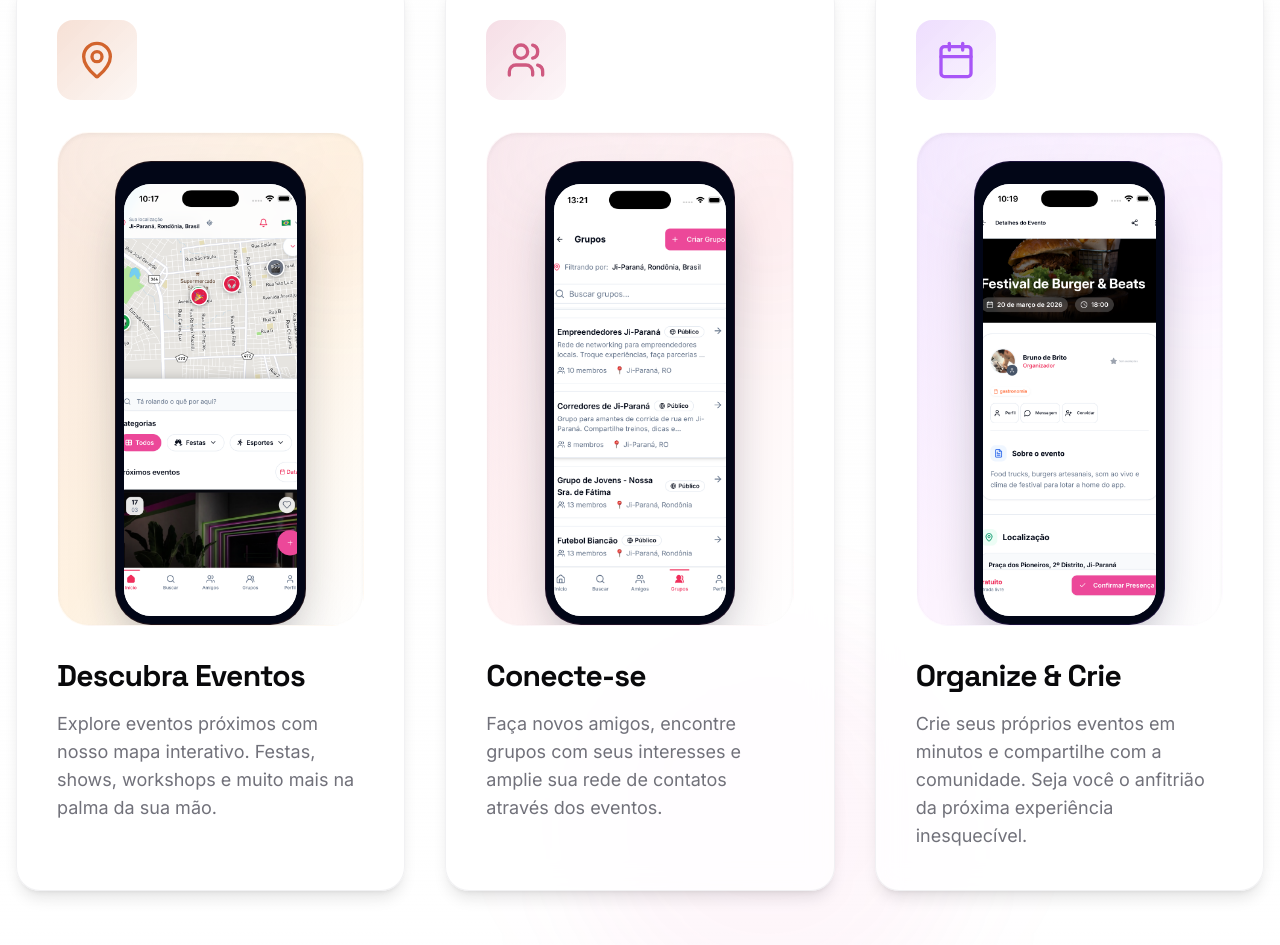
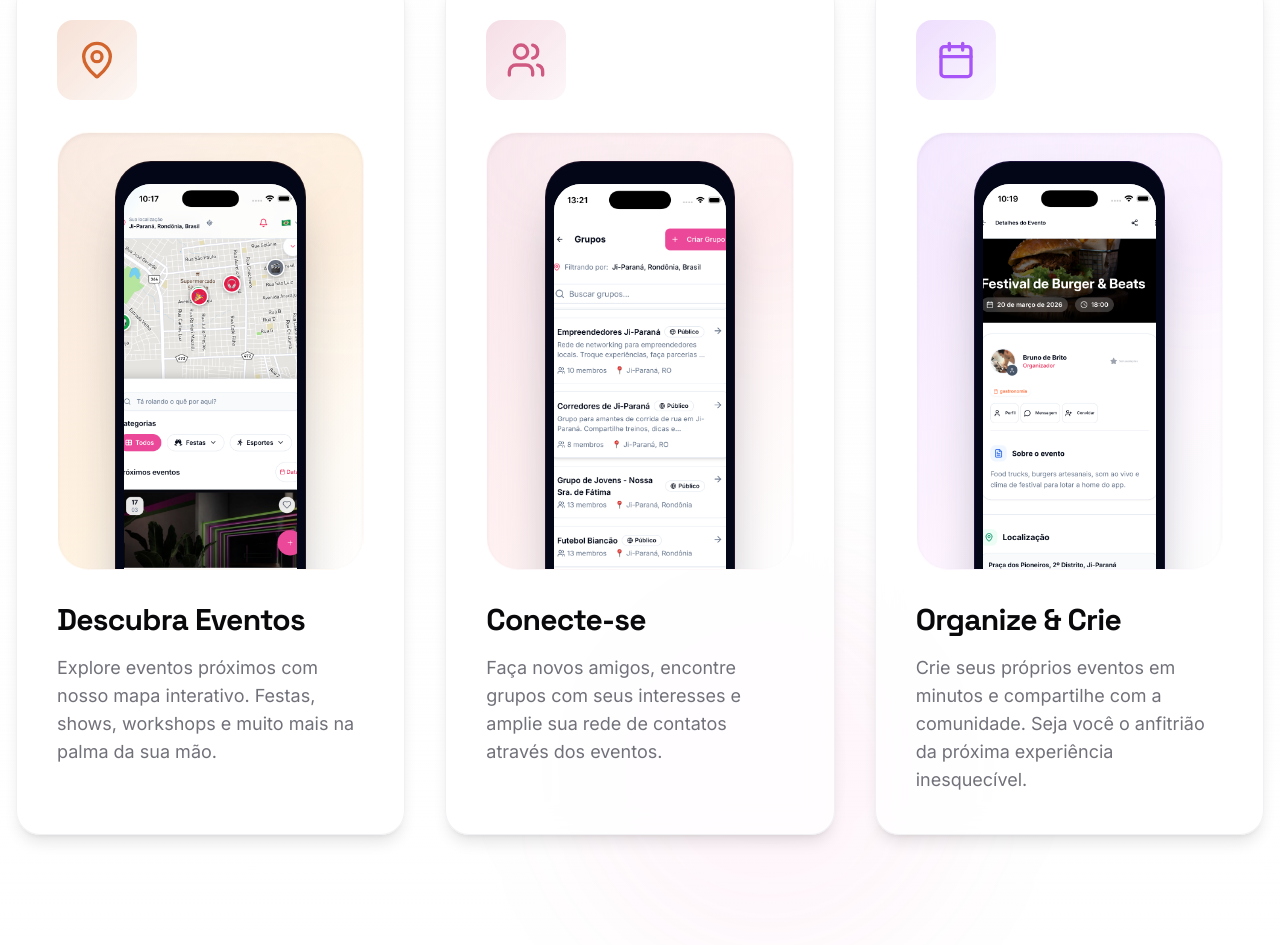
Before and after one commit to brunobrito98/ourmap-site-builder, a React (Vite) app: page / in a window 1280 px wide. Shown: the part 1351-2296 px from the top of the page. Built offline with nearby package versions, Linux system fonts and the light colour scheme; the HTML template or start-up script is replaced by a standard one.

Commit message:
print nos cards v2

```diff
--- a/src/components/Features.tsx
+++ b/src/components/Features.tsx
@@ -85,11 +85,11 @@ const Features = () => {
                   <feature.icon className={`w-7 h-7 sm:w-10 sm:h-10 ${style.iconColor}`} />
                 </div>
 
-                <div className={`mb-6 sm:mb-8 relative overflow-hidden rounded-[2rem] border border-white/60 bg-gradient-to-br ${style.previewBg} px-4 pt-5 sm:px-6 sm:pt-7 shadow-inner`}>
+                <div className={`mb-6 sm:mb-8 relative overflow-hidden rounded-[2rem] border border-white/60 bg-gradient-to-br ${style.previewBg} px-4 pt-5 pb-0 sm:px-6 sm:pt-7 sm:pb-0 shadow-inner`}>
                   <div className={`pointer-events-none absolute -right-8 top-8 h-28 w-28 rounded-full blur-3xl ${style.glowBg}`} />
                   <div className="pointer-events-none absolute inset-x-6 top-0 h-16 rounded-b-[2rem] bg-white/30 blur-2xl" />
 
-                  <div className={`relative mx-auto w-[78%] sm:w-[74%] rounded-[2.25rem] border ${style.screenBorder} bg-slate-950 p-2 shadow-[0_30px_60px_-25px_rgba(15,23,42,0.55)] transition-transform duration-500 group-hover:-translate-y-1 group-hover:scale-[1.03]`}>
+                  <div className={`relative mx-auto mb-[-2.75rem] sm:mb-[-3.5rem] w-[78%] sm:w-[74%] rounded-[2.25rem] border ${style.screenBorder} bg-slate-950 p-2 shadow-[0_30px_60px_-25px_rgba(15,23,42,0.55)] transition-transform duration-500 group-hover:-translate-y-1 group-hover:scale-[1.03]`}>
                     <div className="mx-auto mb-2 h-1.5 w-20 rounded-full bg-white/12" />
                     <div className="overflow-hidden rounded-[1.7rem] bg-white">
                       <img
```
